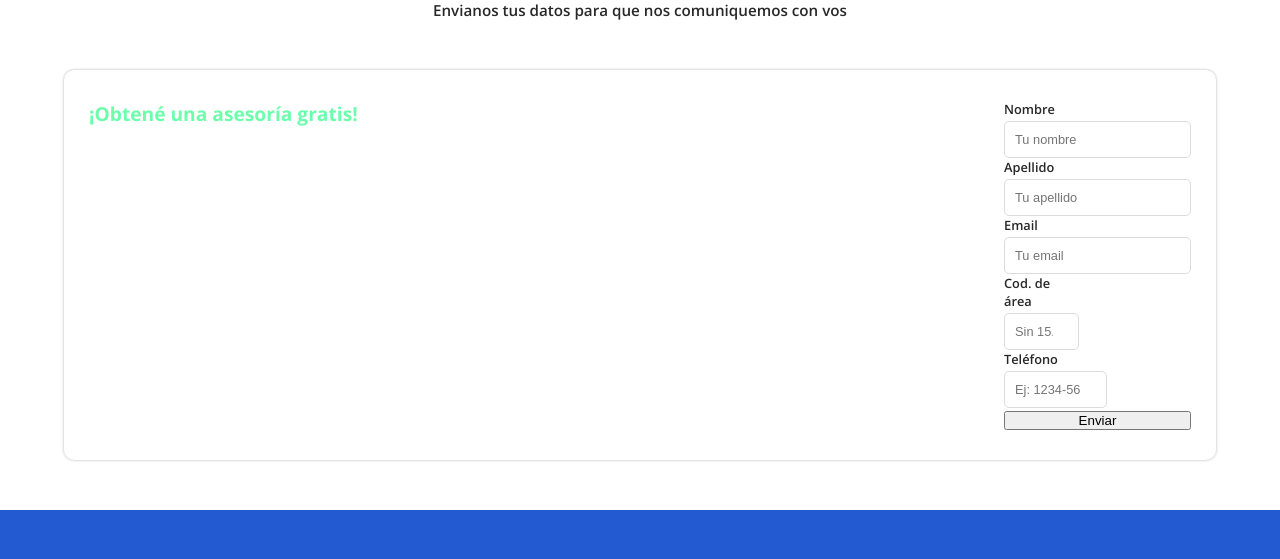
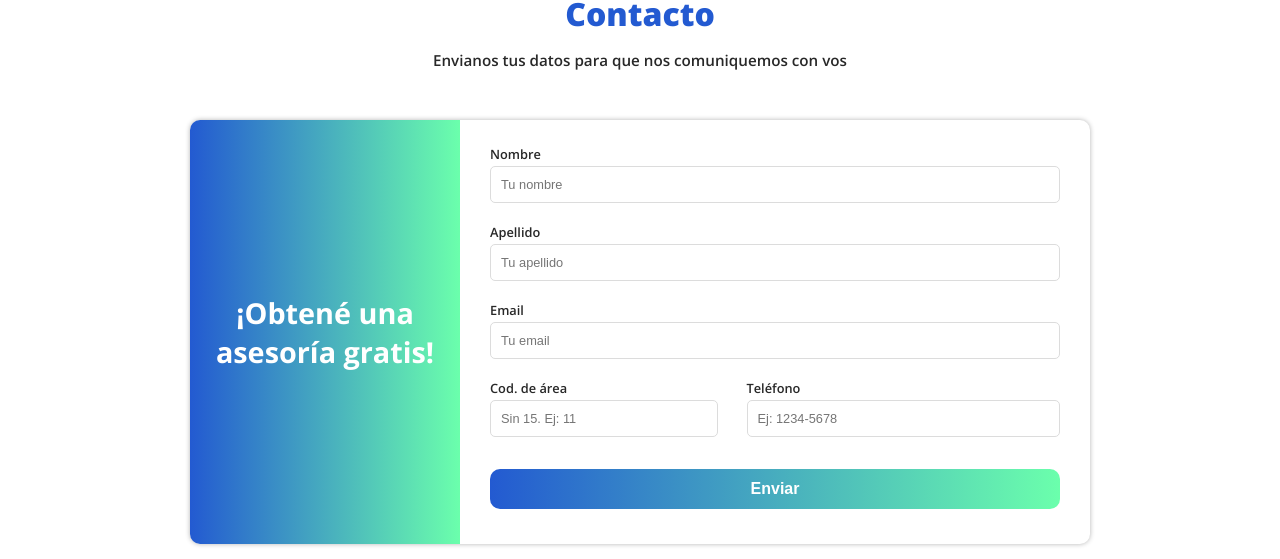
Before and after one commit to leandroheffes24/terra-seguridad, a React (Vite) app: page / in a window 1280 px wide. Shown: the part 2796-3355 px from the top of the page. Built offline with nearby package versions, Linux system fonts and the light colour scheme.

Commit message:
contact section complete, missing form funcion

```diff
--- a/src/components/Contacto/Contacto.jsx
+++ b/src/components/Contacto/Contacto.jsx
@@ -15,28 +15,28 @@ export default function Contacto(){
 
                 <div className={styles.formInfoContainer}>
                     <div className={styles.labelAndInputContainer}>
-                        <label htmlFor="nombre">Nombre</label>
-                        <input type="text" id='nombre' name='nombre' placeholder='Tu nombre' />
+                        <label htmlFor="nombreContacto">Nombre</label>
+                        <input type="text" id='nombreContacto' name='nombre' placeholder='Tu nombre' maxLength={30} />
                     </div>
 
                     <div className={styles.labelAndInputContainer}>
-                        <label htmlFor="apellido">Apellido</label>
-                        <input type="text" id='apellido' name='apellido' placeholder='Tu apellido' />
+                        <label htmlFor="apellidoContacto">Apellido</label>
+                        <input type="text" id='apellidoContacto' name='apellido' placeholder='Tu apellido' maxLength={30} />
                     </div>
 
                     <div className={styles.labelAndInputContainer}>
-                        <label htmlFor="email">Email</label>
-                        <input type="email" id='email' name='email' placeholder='Tu email' />
+                        <label htmlFor="emailContacto">Email</label>
+                        <input type="email" id='emailContacto' name='email' placeholder='Tu email' maxLength={80} />
                     </div>
 
                     <div className={`${styles.labelAndInputContainer} ${styles.codigoContainer}`}>
-                        <label htmlFor="codigo">Cod. de área</label>
-                        <input type="number" id='codigo' name='codigo' placeholder='Sin 15. Ej: 11' />
+                        <label htmlFor="codigoContacto">Cod. de área</label>
+                        <input type="number" id='codigoContacto' name='codigo' placeholder='Sin 15. Ej: 11' />
                     </div>
 
                     <div className={`${styles.labelAndInputContainer} ${styles.telefonoContainer}`}>
-                        <label htmlFor="telefono">Teléfono</label>
-                        <input type="number" id='telefono' name='telefono' placeholder='Ej: 1234-5678' />
+                        <label htmlFor="telefonoContacto">Teléfono</label>
+                        <input type="number" id='telefonoContacto' name='telefono' placeholder='Ej: 1234-5678' />
                     </div>
 
                     <button className={styles.submitButton} type='submit'>Enviar</button>
--- a/src/components/Contacto/Contacto.module.css
+++ b/src/components/Contacto/Contacto.module.css
@@ -8,24 +8,32 @@
 }
 
 .form {
-  box-shadow: 0 0 3px 0 rgba(0, 0, 0, 0.3);
+  box-shadow: 0 0 5px 0 rgba(0, 0, 0, 0.3);
   width: 90%;
   margin: auto;
   border-radius: 10px;
-  padding: 30px 25px;
-  display: flex;
-  flex-wrap: wrap;
-  justify-content: space-between;
-  row-gap: 20px;
 }
 
 .formTitleContainer {
   text-align: center;
+  background: linear-gradient(90deg, rgb(35, 90, 209) 0%, rgb(107, 255, 172) 100%);
+  border-top-left-radius: 10px;
+  border-top-right-radius: 10px;
+  color: white;
+  padding: 20px 0;
 }
 
 .formTitle {
   font-size: 1.2rem;
-  color: rgb(107, 255, 172);
+}
+
+.formInfoContainer {
+  display: flex;
+  flex-direction: row;
+  flex-wrap: wrap;
+  justify-content: space-between;
+  row-gap: 15px;
+  padding: 20px 25px 30px 25px;
 }
 
 .labelAndInputContainer {
@@ -45,4 +53,87 @@
 
 .submitButton {
   width: 100%;
+  color: white;
+  border: none;
+  background: linear-gradient(90deg, rgb(35, 90, 209) 0%, rgb(107, 255, 172) 100%);
+  font-size: 1rem;
+  font-weight: 600;
+  padding: 10px;
+  border-radius: 10px;
+  margin-top: 10px;
+  cursor: pointer;
+}
+
+@media (width >= 768px) {
+  .contactSection {
+    padding: 40px 0 80px;
+  }
+  .form {
+    width: 550px;
+  }
+  .formTitleContainer {
+    padding: 25px 0;
+  }
+  .formTitle {
+    font-size: 1.5rem;
+  }
+  .formInfoContainer {
+    row-gap: 25px;
+    padding: 30px 35px 40px 35px;
+  }
+  .submitButton {
+    font-size: 1.4rem;
+    padding: 13px;
+    margin-top: 15px;
+  }
+}
+@media (width >= 992px) {
+  .contactSection {
+    padding: 20px 0 80px;
+  }
+  .form {
+    width: 700px;
+    display: flex;
+  }
+  .formTitleContainer {
+    width: 30%;
+    padding: 0 20px;
+    display: flex;
+    align-items: center;
+    border-bottom-left-radius: 10px;
+    border-top-right-radius: 0;
+  }
+  .formTitle {
+    font-size: 1.7rem;
+  }
+  .formInfoContainer {
+    width: 70%;
+    row-gap: 15px;
+    padding: 20px 25px 30px 25px;
+  }
+  .submitButton {
+    font-size: 0.9rem;
+    padding: 10px;
+    margin-top: 10px;
+  }
+}
+@media (width >= 1200px) {
+  .contactSection {
+    padding: 60px 0 100px;
+  }
+  .form {
+    width: 900px;
+  }
+  .formTitle {
+    font-size: 1.8rem;
+  }
+  .formInfoContainer {
+    row-gap: 20px;
+    padding: 25px 30px 35px 30px;
+  }
+  .submitButton {
+    font-size: 1rem;
+    padding: 11px;
+    margin-top: 12px;
+  }
 }/*# sourceMappingURL=Contacto.module.css.map */
--- a/src/components/Contacto/Contacto.module.scss
+++ b/src/components/Contacto/Contacto.module.scss
@@ -10,24 +10,32 @@
 }
 
 .form{
-    box-shadow: 0 0 3px 0 rgba(0,0,0,0.3);
+    box-shadow: 0 0 5px 0 rgba(0,0,0,0.3);
     width: 90%;
     margin: auto;
     border-radius: 10px;
-    padding: 30px 25px;
-    display: flex;
-    flex-wrap: wrap;
-    justify-content: space-between;
-    row-gap: 20px;
 }
 
 .formTitleContainer{
     text-align: center;
+    background: linear-gradient(90deg, rgb(35, 90, 209) 0%, rgb(107, 255, 172) 100%);
+    border-top-left-radius: 10px;
+    border-top-right-radius: 10px;
+    color: white;
+    padding: 20px 0;
 }
 
 .formTitle{
     font-size: 1.2rem;
-    color: $verde;
+}
+
+.formInfoContainer{
+    display: flex;
+    flex-direction: row;
+    flex-wrap: wrap;
+    justify-content: space-between;
+    row-gap: 15px;
+    padding: 20px 25px 30px 25px;
 }
 
 .labelAndInputContainer{
@@ -47,4 +55,103 @@
 
 .submitButton{
     width: 100%;
+    color: white;
+    border: none;
+    background: linear-gradient(90deg, rgb(35, 90, 209) 0%, rgb(107, 255, 172) 100%);
+    font-size: 1rem;
+    font-weight: 600;
+    padding: 10px;
+    border-radius: 10px;
+    margin-top: 10px;
+    cursor: pointer;
 }
+
+@media(width>=768px){
+    .contactSection{
+        padding: 40px 0 80px;
+    }
+
+    .form{
+        width: 550px;
+    }
+
+    .formTitleContainer{
+        padding: 25px 0;
+    }
+
+    .formTitle{
+        font-size: 1.5rem;
+    }
+
+    .formInfoContainer{
+        row-gap: 25px;
+        padding: 30px 35px 40px 35px;
+    }
+
+    .submitButton{
+        font-size: 1.4rem;
+        padding: 13px;
+        margin-top: 15px;
+    }
+}
+
+@media(width>=992px){
+    .contactSection{
+        padding: 20px 0 80px;
+    }
+
+    .form{
+        width: 700px;
+        display: flex;
+    }
+
+    .formTitleContainer{
+        width: 30%;
+        padding: 0 20px;
+        display: flex;
+        align-items: center;
+        border-bottom-left-radius: 10px;
+        border-top-right-radius: 0;
+    }
+
+    .formTitle{
+        font-size: 1.7rem;
+    }
+
+    .formInfoContainer{
+        width: 70%;
+        row-gap: 15px;
+        padding: 20px 25px 30px 25px;
+    }
+
+    .submitButton{
+        font-size: .9rem;
+        padding: 10px;
+        margin-top: 10px;
+    }
+}
+
+@media(width>=1200px){
+    .contactSection{
+        padding: 60px 0 100px;
+    }
+
+    .form{
+        width: 900px;
+    }
+
+    .formTitle{
+        font-size: 1.8rem;
+    }
+
+    .formInfoContainer{
+        row-gap: 20px;
+        padding: 25px 30px 35px 30px;
+    }
+
+    .submitButton{
+        font-size: 1rem;
+        padding: 11px;
+        margin-top: 12px;
+    }
+}
```
Also changed, not shown: 1 other file (tests, documents, lock files or other folders).
